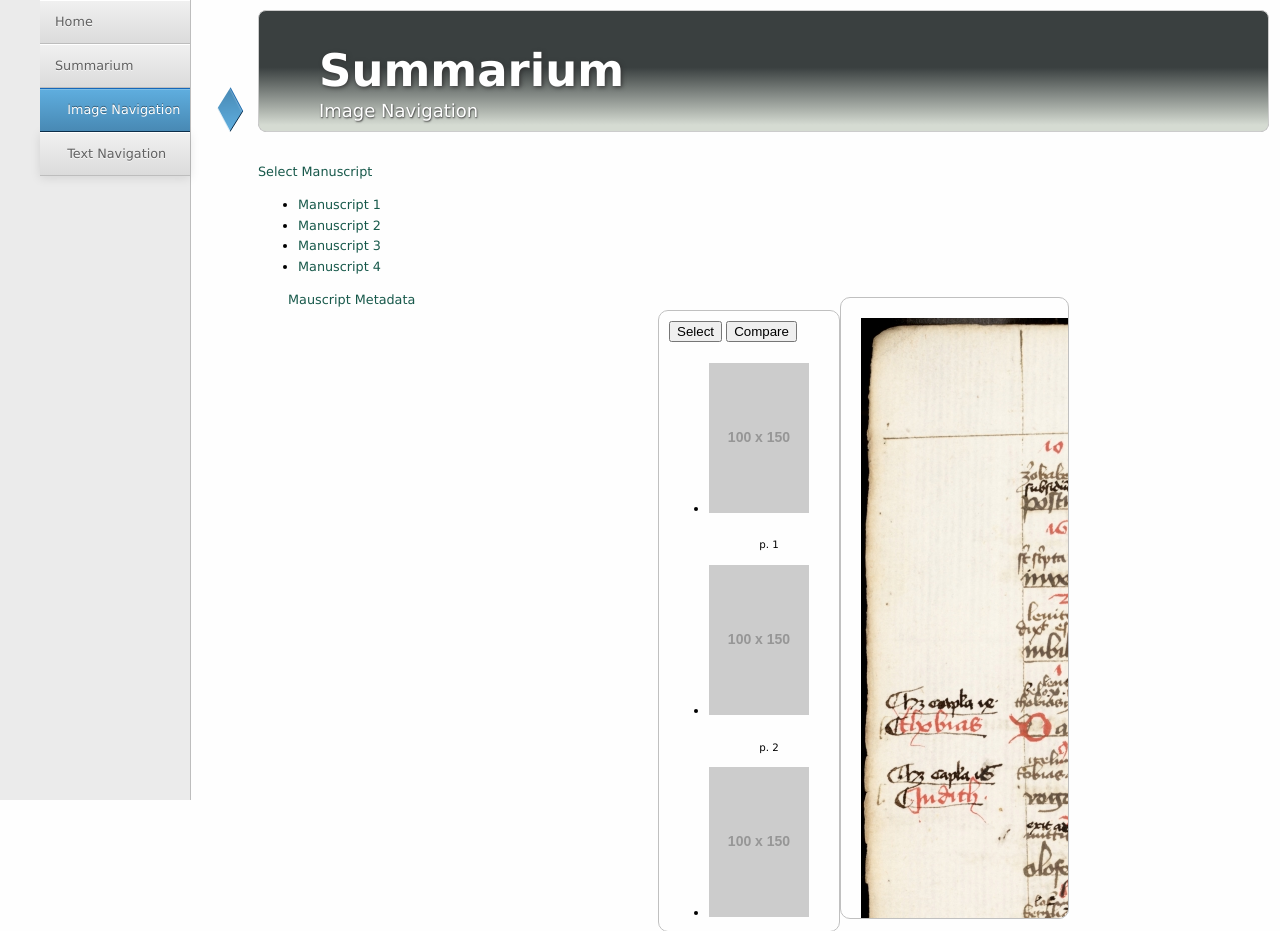
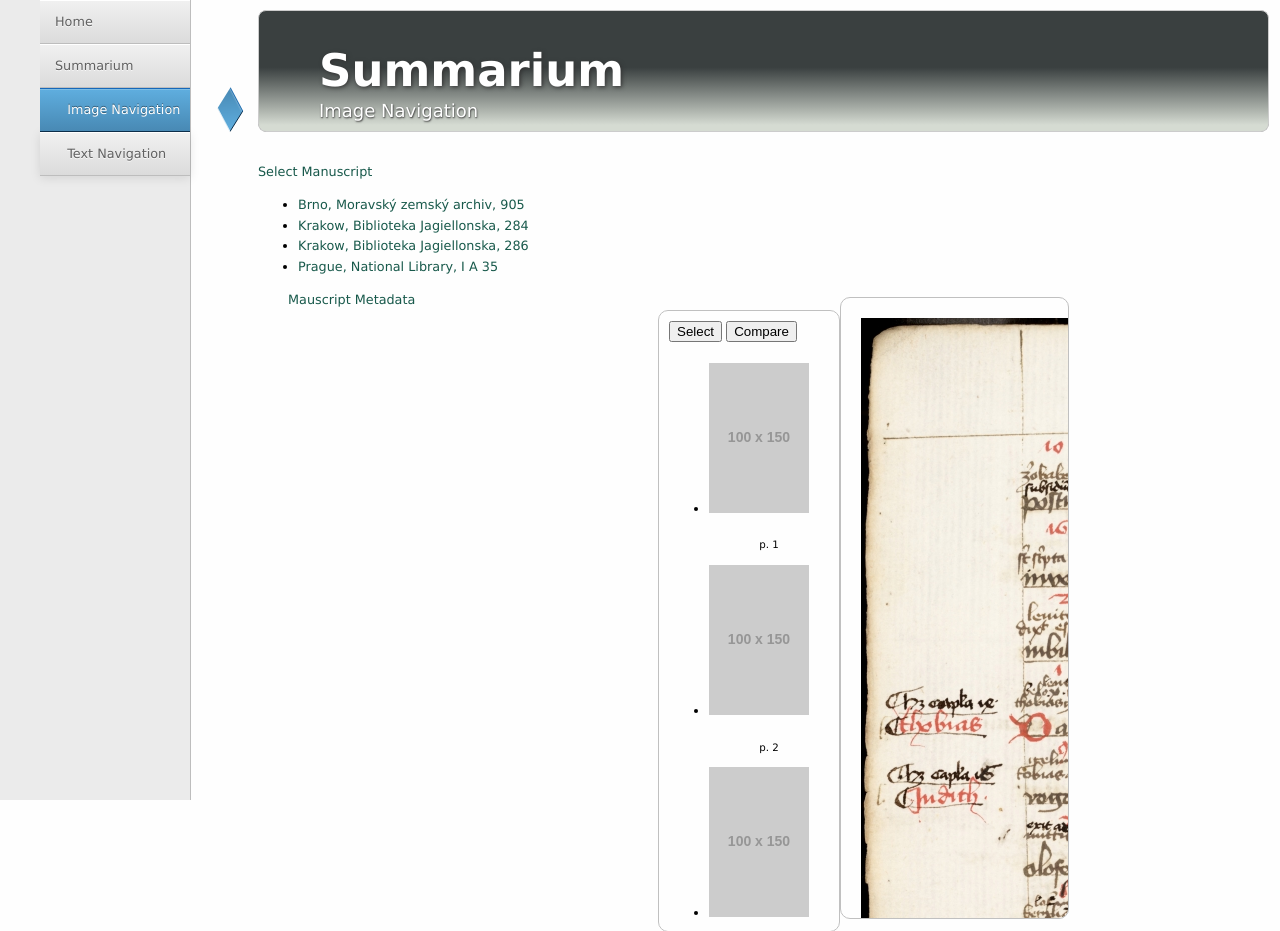
Before and after one commit to DMSTech/summarium, a CodeIgniter app: page /summarium/image in a window 1280 px wide. Shown: the top 931 px of the page. Run offline with CodeIgniter, Linux system fonts and the light colour scheme; some libraries are stand-ins or nearby versions.

Commit message:
Added function to change manuscript (image not changing yet, only metadata)

```diff
--- a/application/controllers/summarium.php
+++ b/application/controllers/summarium.php
@@ -1,4 +1,15 @@
 <?php if ( ! defined('BASEPATH')) exit('No direct script access allowed');
+/**
+ * Class <i>Summarium</i> - Main controller for digital edition (image and text view sub-pages)
+ *
+ * This contains contains mehtods that are used in searching, browsing and
+ * displaying manuscripts and their pages as well as metadata on the image view
+ * and text view sub-pages
+ *
+ * @package    Summarium
+ * @category   Controller
+ * @author     Rafael Schwemmer, text & bytes LLC, <rafael.schwemmer@textandbytes.com>
+ */
 
 class Summarium extends CI_Controller {
 
@@ -10,8 +21,11 @@ class Summarium extends CI_Controller {
 		$this->load->view('summarium_view');
 	}
 
-	public function image() {
-		$this->load->view('image_view');
+	public function image($xmlid = 'Brno905') {
+		$this->load->model('manuscripts');
+		$data['manuscripts'] = $this->manuscripts->getAvailableManuscripts();
+		$data['desc_metadata'] = $this->manuscripts->getMetadataForManuscript($xmlid);
+		$this->load->view('image_view', $data);
 	}
 
 	public function text() {
--- a/application/models/manuscripts.php
+++ b/application/models/manuscripts.php
@@ -30,4 +30,20 @@ class Manuscripts extends CI_Model {
         return $query->num_rows > 0 ? $result : FALSE;
     }
 
+    /**
+    * getMetadataForManuscript
+    *
+    * Retrieve metadata from DB table "manuscripts" for given manuscript ID
+    *
+    * @param string xmlid the xmlid of the manuscript
+    * @return object the metadata
+    */
+   public function getMetadataForManuscript($xmlid) {
+       $this->db->where('xmlid', $xmlid);
+       $query = $this->db->get('manuscripts');
+       $result = $query->row();
+       return $query->num_rows > 0 ? $result : FALSE;
+   }
+
+
 }
--- a/application/views/image_view.php
+++ b/application/views/image_view.php
@@ -43,10 +43,9 @@
 				  <span class="caret"></span>
 			  </a>
 			  <ul class="dropdown-menu">
-				  <li><a href="#">Manuscript 1</a></li>
-				  <li><a href="#">Manuscript 2</a></li>
-				  <li><a href="#">Manuscript 3</a></li>
-				  <li><a href="#">Manuscript 4</a></li>
+				  <?php foreach($manuscripts as $manuscript): ?>
+				      <li><a href="<?php echo site_url('summarium/image/' . $manuscript->xmlid); ?>"><?php echo $manuscript->settlement . ', ' . $manuscript->repository . ', ' . $manuscript->shelfmark; ?></a></li>
+			      <?php endforeach; ?>
 			  </ul>
               <span class="span4">
                 <?php include APPPATH . '/views/partials/_manuscript_desc_md.php'; ?>
--- a/application/views/partials/_manuscript_desc_md.php
+++ b/application/views/partials/_manuscript_desc_md.php
@@ -6,14 +6,14 @@ $manuscript->settlement = 'Prag';
 $manuscript->repository = 'National Library';
 $manuscript->shelfmark = 'G 11a';
 
-$desc_metadata =
+$metadata =
 	'<b>' .
-		$manuscript->ms_title . '</b><br />' .
-		$manuscript->settlement . ', ' .
-		$manuscript->repository . ', ' .
-		$manuscript->shelfmark
+		$desc_metadata->msTitle . '</b><br />' .
+		$desc_metadata->settlement . ', ' .
+		$desc_metadata->repository . ', ' .
+		$desc_metadata->shelfmark
 ?>
-<a id="ms-desc-metadata" data-content="<?php echo $desc_metadata; ?>" rel="popover" class="btn btn-info" href="#" data-original-title="Metadata">Mauscript Metadata</a>
+<a id="ms-desc-metadata" data-content="<?php echo $metadata; ?>" rel="popover" class="btn btn-info" href="#" data-original-title="Metadata">Mauscript Metadata</a>
 
 <!--
 <h3>Metadata</h3>
```
